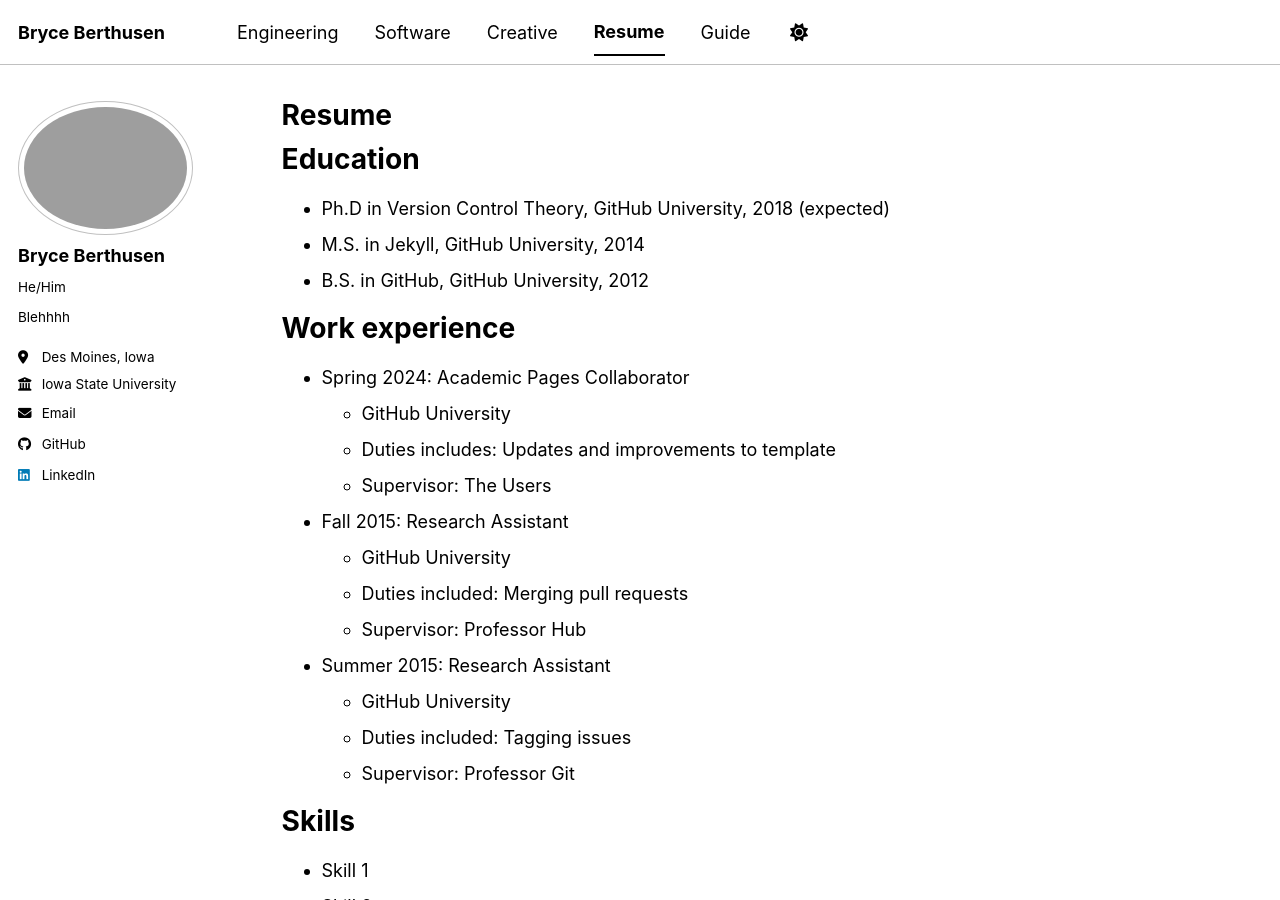
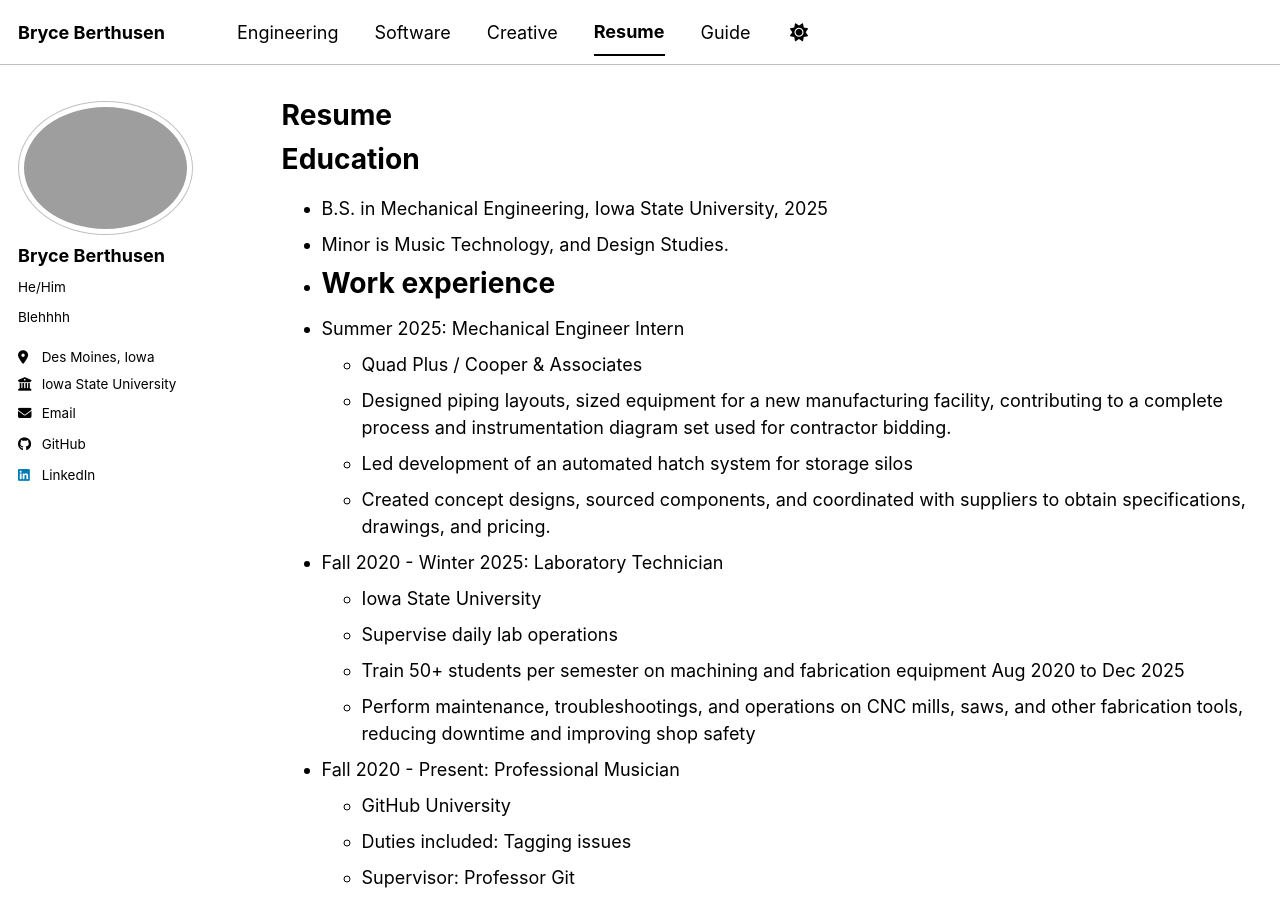
Before and after one commit to bnberthusen/bnberthusen.github.io, a Jekyll site: the page built from _pages/Resume.md, in a window 1280 px wide and 900 px high. Built offline with Jekyll 4.4.1, drawn with Linux system fonts in a browser that asks for light colours; a script bundle is joined from its source files by our own code; library files that are not in the unit come from our copies.

Commit message:
Update Resume.md

```diff
--- a/_pages/Resume.md
+++ b/_pages/Resume.md
@@ -11,23 +11,24 @@ redirect_from:
 
 Education
 ======
-* Ph.D in Version Control Theory, GitHub University, 2018 (expected)
-* M.S. in Jekyll, GitHub University, 2014
-* B.S. in GitHub, GitHub University, 2012
-
+* B.S. in Mechanical Engineering, Iowa State University, 2025
+* Minor is Music Technology, and Design Studies.
+*
 Work experience
 ======
-* Spring 2024: Academic Pages Collaborator
-  * GitHub University
-  * Duties includes: Updates and improvements to template
-  * Supervisor: The Users
+* Summer 2025: Mechanical Engineer Intern
+  * Quad Plus / Cooper & Associates
+  * Designed piping layouts, sized equipment for a new manufacturing facility, contributing to a complete process and instrumentation diagram set used for contractor bidding.
+  * Led development of an automated hatch system for storage silos
+  * Created concept designs, sourced components, and coordinated with suppliers to obtain specifications, drawings, and pricing.
 
-* Fall 2015: Research Assistant
-  * GitHub University
-  * Duties included: Merging pull requests
-  * Supervisor: Professor Hub
+* Fall 2020 - Winter 2025: Laboratory Technician
+  * Iowa State University
+  * Supervise daily lab operations
+  * Train 50+ students per semester on machining and fabrication equipment Aug 2020 to Dec 2025
+  * Perform maintenance, troubleshootings, and operations on CNC mills, saws, and other fabrication tools, reducing downtime and improving shop safety
 
-* Summer 2015: Research Assistant
+* Fall 2020 - Present: Professional Musician
   * GitHub University
   * Duties included: Tagging issues
   * Supervisor: Professor Git
```
